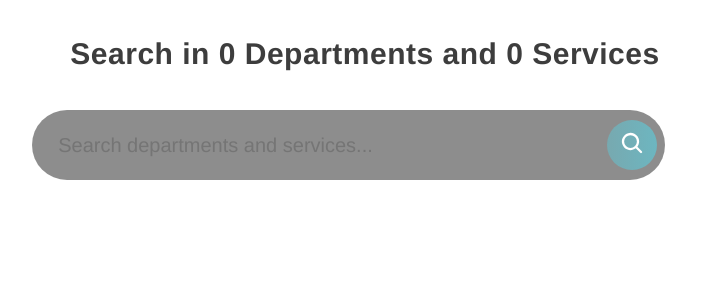
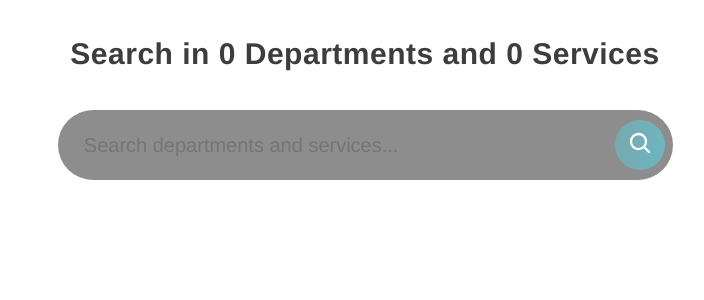
Before and after one commit to Mostafa-Anwar-Sagor/E-govt-service-portal, a Flask app: page / in a window 1280 px wide. Shown: the part 519-819 px from the top of the page, without its empty margins (275-979 px from the left). Run offline with Flask 3, Linux system fonts and the light colour scheme; data that the repository does not hold is empty; parts of the project's set-up code (start-up, migrations or seed data) failed here and were passed over; some libraries are stand-ins or nearby versions.

Commit message:
[refactor] Minor UI changes

```diff
--- a/static/styles/index.css
+++ b/static/styles/index.css
@@ -45,6 +45,12 @@ nav li .register_btn {
 	padding-left: 100px;
 	margin-top: -235px;
 	max-width: 58%;
+}
+
+@media (max-width: 1400px) {
+	.header-description {
+		max-width: 65%;
+	}
 }
 
 .steps-container {
--- a/static/styles/search.css
+++ b/static/styles/search.css
@@ -5,7 +5,7 @@
 }
 
 .search-form {
-	margin-left: 24%;
+	margin-left: 26%;
 }
 
 .search-title {
```
